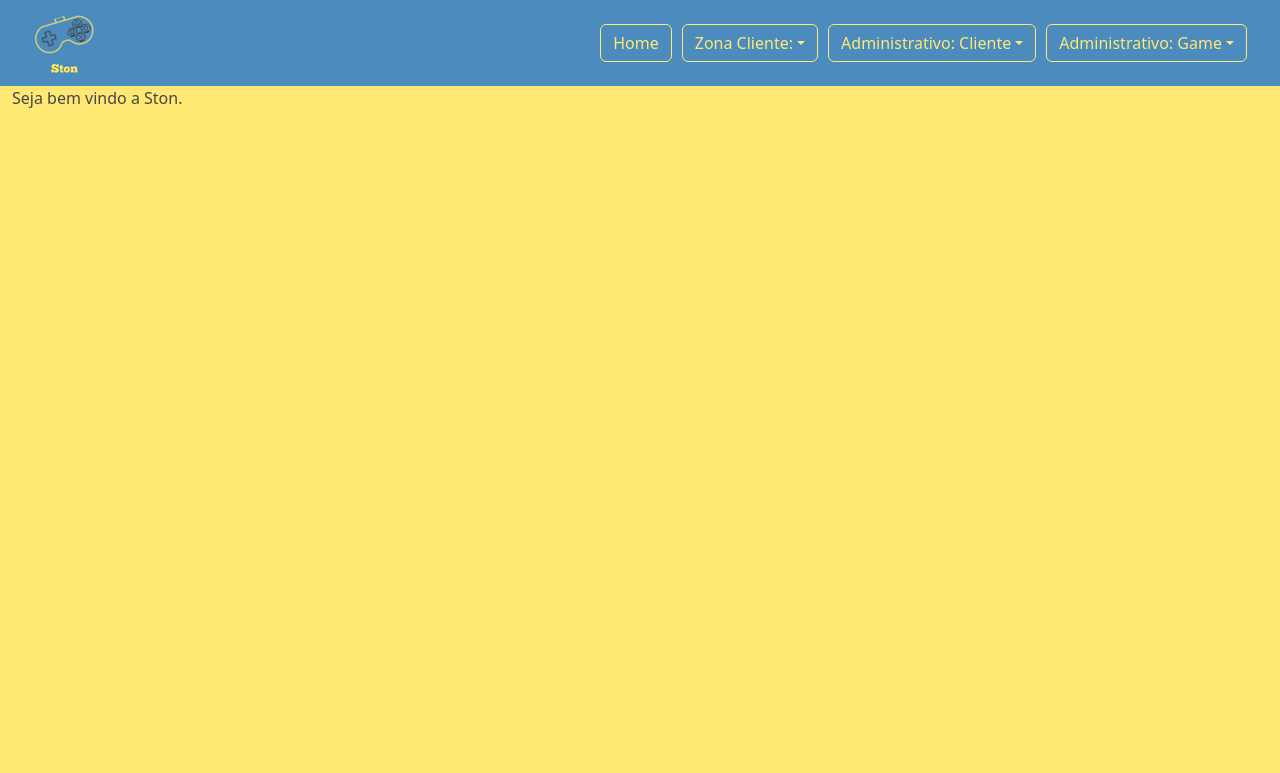
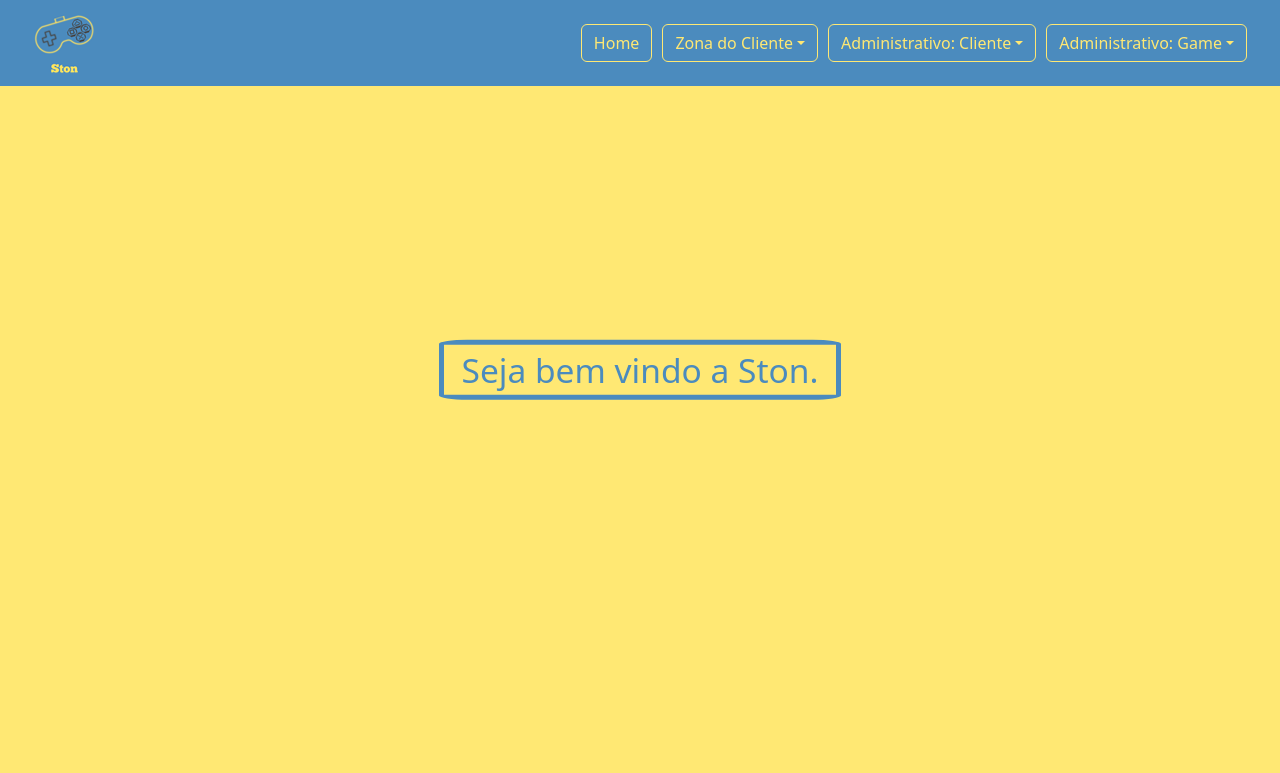
Before and after one commit to CarlosNR/Ston, a Flask app: page / in a window 1280 px wide. Shown: the top 773 px of the page. Run offline with Flask 2, Linux system fonts and the light colour scheme; some libraries are stand-ins or nearby versions.

Commit message:
front: home

```diff
--- a/src/static/css/main.css
+++ b/src/static/css/main.css
@@ -14,4 +14,36 @@ body{
 
 p{
     text-align: center;
+    margin: 0 !important;
 }
+
+hr{
+    margin: calc(2px + (10 - 2) * ((100vw - 300px) / (1600 - 300))) !important;
+}
+
+#rowApresentacao{
+    height: 86vh !important;
+}
+
+#colApresentacao{
+    transform: translate(0,-100%);
+}
+
+#textoApresentacao{
+    margin: 0 !important;
+    padding: 0 !important;
+    border: solid 5px var(--azulClaro) !important;
+    color: var(--azulClaro);
+    border-radius: 7%;
+
+    /*font-size: calc([minimum size] + ([maximum size] - [minimum size]) * ((100vw - [minimum viewport width]) /
+        ([maximum viewport width] - [minimum viewport width])));*/
+    font-size: calc(26px + (36 - 26) * ((100vw - 300px) / (1600 - 300))) !important;
+}
+
+@media (max-width: 768) {
+
+    #colApresentacao{
+        transform: translate(0,400%) !important;
+    }
+}
--- a/src/templates/base.html
+++ b/src/templates/base.html
@@ -19,7 +19,7 @@
 
     {% include 'public/navbar.html' %}
 
-    <div class="container-fluid">
+    <div class="container-fluid align-items-center">
       {% block content %}
       {% endblock %}
     </div>
--- a/src/templates/public/index.html
+++ b/src/templates/public/index.html
@@ -2,14 +2,22 @@
 
 {% block content %}
 
-{% if dadosLogado %}
-    <p>{{dadosLogado.1}} está on na Ston!</p>
-    <p>Seu saldo atual é {{dadosLogado.2}}</p>
-    <a href="/read/jogo">Comprar game</a>
-    <form action="/read/cliente/logout" method="POST">
-        <button type="submit">Logout</button>
-    </form>
+
+<div class="row justify-content-center align-items-center text-center" id="rowApresentacao">
+    {% if dadosLogado %}
+        <div class="col-10 col-xs-10 col-sm-7 col-md-6" id="colApresentacao">
+            <div class="border" id="textoApresentacao">
+                <p>{{dadosLogado.1}} está on na Ston!</p>
+                <hr>
+                <p>Seu saldo atual é {{dadosLogado.2}}</p>
+            </div>
+        </div>
     {% else %}
-        Seja bem vindo a Ston.
-        {% endif %}
-{% endblock %}
+        <div class="col-8 col-sm-6 col-md-4" id="colApresentacao">
+            <div class="border" id="textoApresentacao">
+                <p>Seja bem vindo a Ston.</p>
+            </div>
+        </div>
+    {% endif %}
+    {% endblock %}
+</div>
--- a/src/templates/public/navbar.html
+++ b/src/templates/public/navbar.html
@@ -29,17 +29,17 @@
 
             <li class="nav-item dropdown">
               <a class="nav-link" href="#" role="button" data-bs-toggle="dropdown" aria-expanded="false">
-                <button class="btn dropdown-toggle offCanvasButton" type="button">Zona Cliente:</button>
+                <button class="btn dropdown-toggle offCanvasButton" type="button">Zona do Cliente</button>
               </a>
               <ul class="dropdown-menu dropdown-menu-center">
                 <li> <p>Inclui operações que precisa estar logado</p> </li>
                 <li><hr class="dropdown-divider"></li>
                 {% if "idLogado" in session %}
-                  <li><a class="dropdown-item" href="/read/cliente/logout">Deslogar</a></li>
-                  <li><a class="dropdown-item" href="/read/jogo">Procurar game</a></li>
+                  <li><a class="dropdown-item" href="/read/cliente/logout"><p>Deslogar</p></a></li>
+                  <li><a class="dropdown-item" href="/read/jogo"><p>Procurar game</p></a></li>
 
                   {% else %}
-                    <li><a class="dropdown-item" href="/read/cliente/login">Login</a></li>
+                    <li><a class="dropdown-item" href="/read/cliente/login"><p>Login</p></a></li>
                 {% endif %}
               </ul>
             </li>
```
